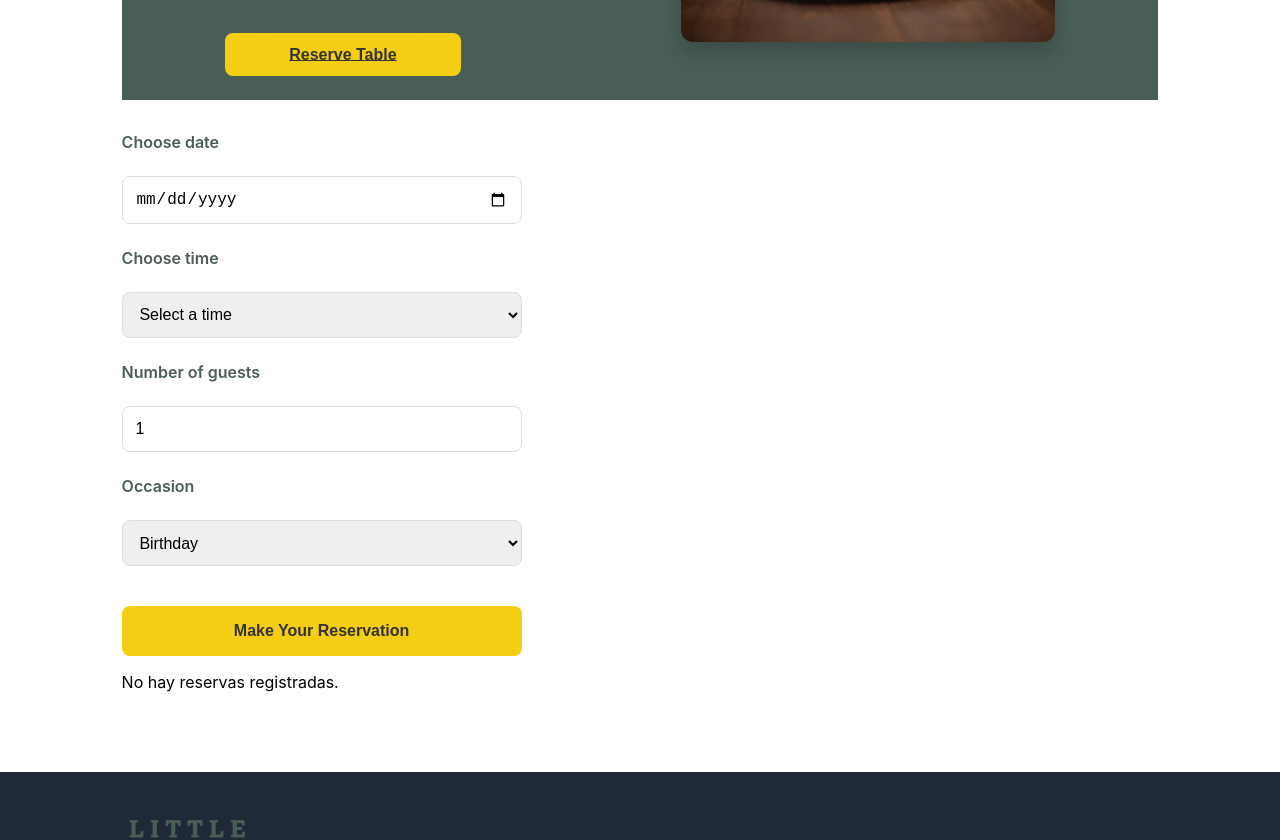
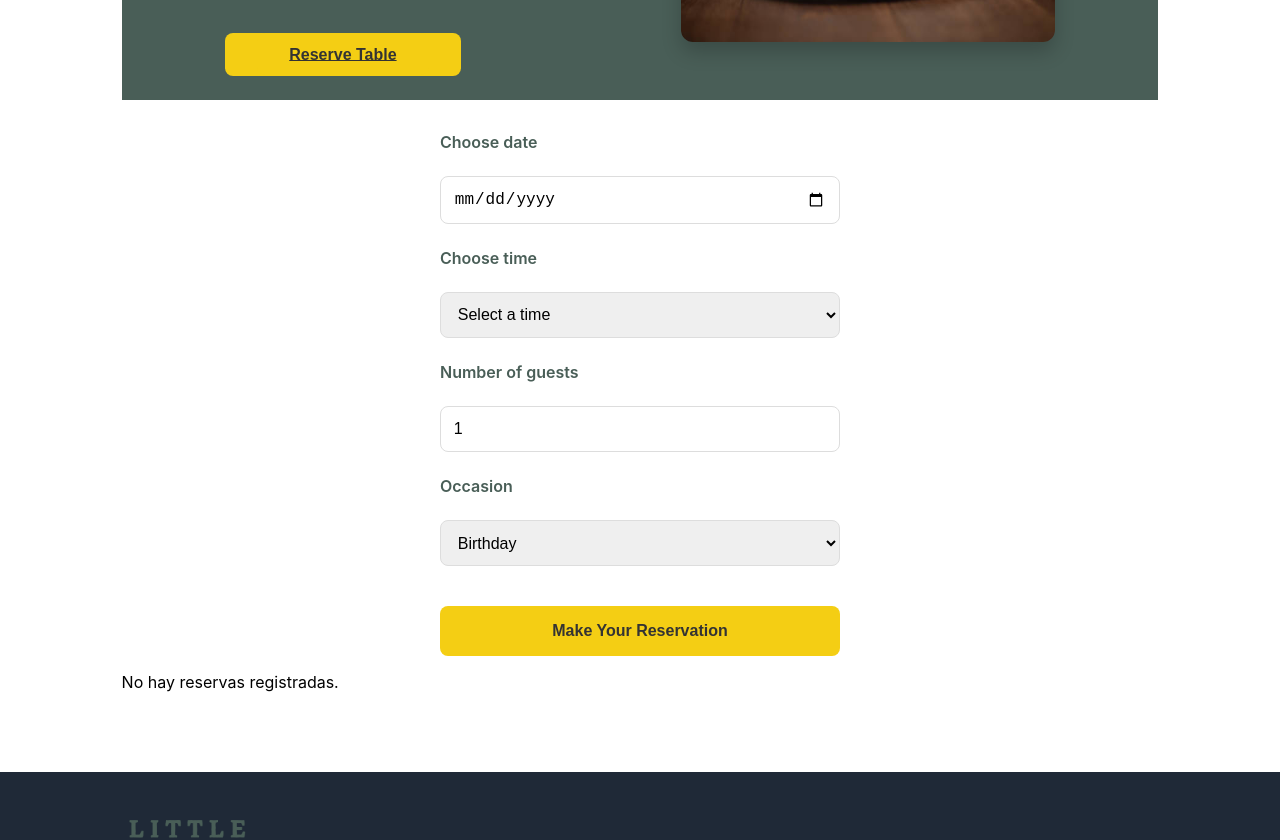
Before and after one commit to Akatalarraska/littlelemon, a React (Create React App) app: page / in a window 1280 px wide. Shown: the part 440-1280 px from the top of the page. Built offline with nearby package versions, Linux system fonts and the light colour scheme.

Commit message:
add validations to form

```diff
--- a/src/components/BookingForm.jsx
+++ b/src/components/BookingForm.jsx
@@ -1,25 +1,44 @@
-import React from "react";
+import React, { useEffect, useState } from "react";
 
 const BookingForm = ({ availableTimes, formData, onDateChange, onFieldChange, onSubmit }) => {
+    const [isDateValid, setIsDateValid] = useState(false);
+    const [isTimeValid, setIsTimeValid] = useState(false);
+    const [isGuestsValid, setIsGuestsValid] = useState(false);
+
+    useEffect(() => {
+        setIsDateValid(formData.date !== '');
+        setIsTimeValid(formData.hour !== '');
+        const guests = parseInt(formData.guests, 10);
+        setIsGuestsValid(!isNaN(guests) && guests >= 1 && guests <= 10);
+    }, [formData.date, formData.hour, formData.guests]);
 
     const handleSubmit = (e) => {
         e.preventDefault();
-        console.log('Form submitted:', formData);
-        onSubmit(formData)
-    };
-
+        if(isDateValid && isTimeValid && isGuestsValid) {
+            console.log('Form submitted:', formData);
+            onSubmit(formData)
+        }else{
+            alert('Please fill in all fields correctly.');
+        }
+    }
 
     const handleInputChange = (e) => {
         const { name, value } = e.target;
         onFieldChange(prev => ({ ...prev, [name]: value }));
 
         if (name === 'date') {
+            setIsDateValid(value !== '');
             onDateChange(value);
+        } else if (name === 'hour') {
+            setIsTimeValid(value !== '');
+        } else if (name === 'guests') {
+            const guestsValue = parseInt(value, 10);
+            setIsGuestsValid(!isNaN(guestsValue) && guestsValue >= 1 && guestsValue <= 10);
         }
     };
 
     return (
-        <form onSubmit={handleSubmit} className="booking-form">
+        <form onSubmit={handleSubmit} className="booking-form divForm">
             <label htmlFor="res-date">Choose date</label>
             <input
                 type="date"
@@ -66,7 +85,7 @@ const BookingForm = ({ availableTimes, formData, onDateChange, onFieldChange, on
                 <option value="Birthday">Birthday</option>
                 <option value="Anniversary">Anniversary</option>
             </select>
-            <button type="submit">Make Your Reservation</button>
+            <button type="submit" disabled={!(isDateValid && isTimeValid && isGuestsValid)}>Make Your Reservation</button>
         </form>
     );
 };
--- a/src/components/Home.jsx
+++ b/src/components/Home.jsx
@@ -26,6 +26,7 @@ function Home(){
   return (
     <main className="container mx-auto p-4">
       <Jumbotron />
+      <div className='divHomeForm'>
         <BookingForm
           availableTimes={availableTimes}
           formData={formData}
@@ -34,6 +35,8 @@ function Home(){
           onSubmit={handleSubmit}
         />
 
+      </div>
+
       <BookingTable bookings={bookings} />
     </main>
   );
--- a/src/styles/index.css
+++ b/src/styles/index.css
@@ -366,6 +366,13 @@ img {
 
 
 /* Booking Form Styles */
+.divHomeForm{
+  width: 100%;
+  margin: auto;
+}
+.divForm{
+  margin: auto;
+}
 .booking-page {
   padding: 2rem 10%;
   max-width: 800px;
```
Lines whose indentation alone changed are shown as unchanged.
